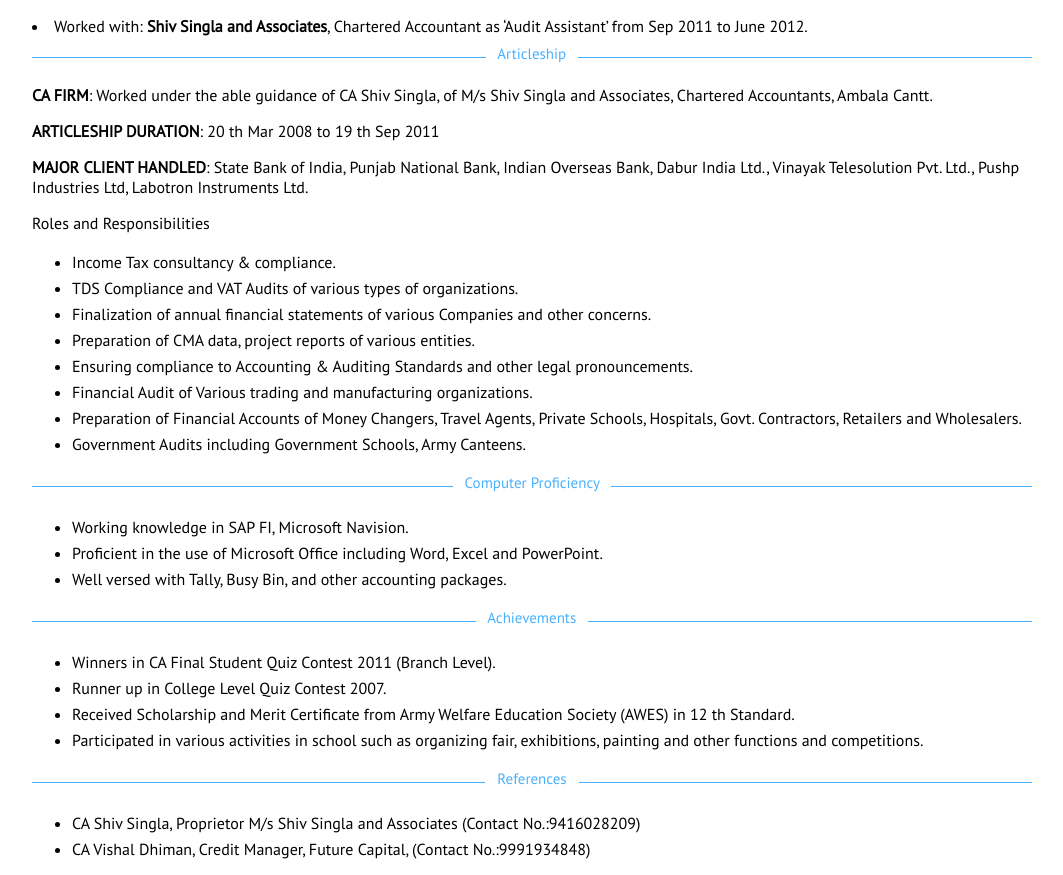
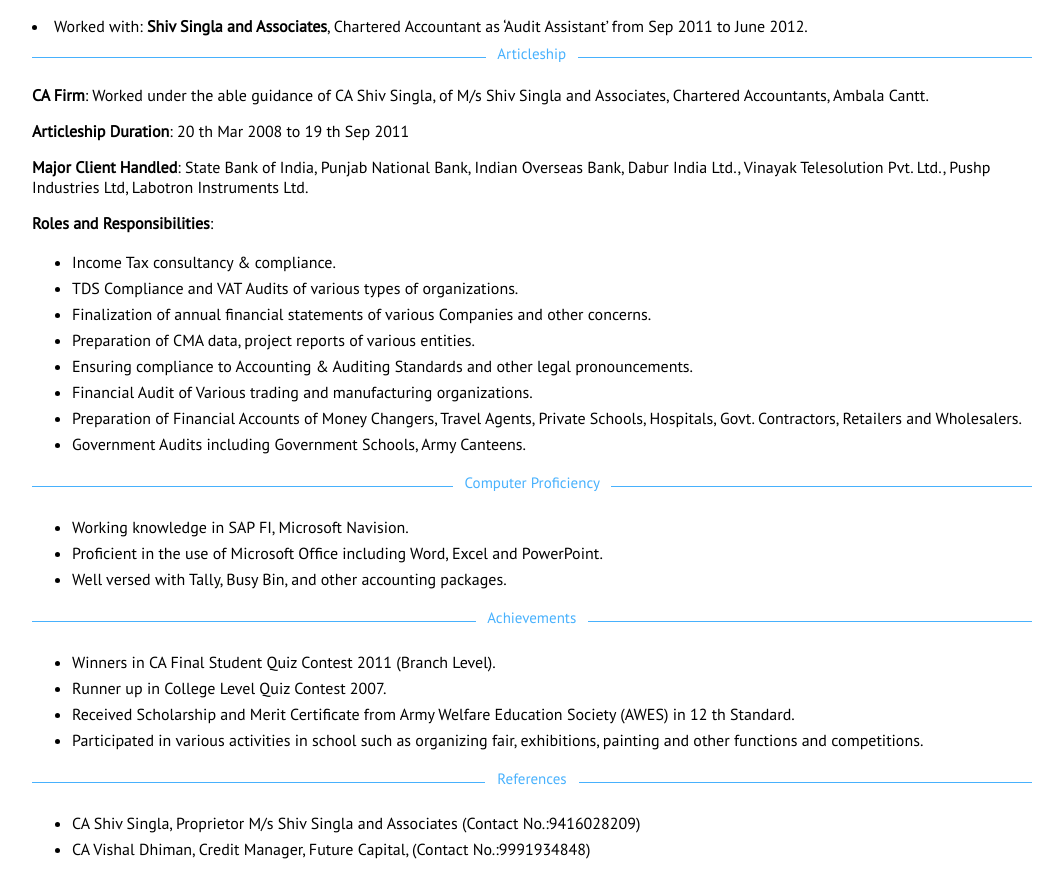
Before and after one commit to Mikoyan-Gurevich/saurabh-resume, a plain HTML site: page index.html in a window 1280 px wide. Shown: the part 1498-2373 px from the top of the page, without its empty margins (108-1171 px from the left). Drawn offline with Linux system fonts and the light colour scheme.

Commit message:
corrections done again again again

```diff
--- a/index.html
+++ b/index.html
@@ -202,16 +202,17 @@
         </div>
         <div class='articleshipItems'>
             <ul>
-                <b>CA FIRM</b>: Worked under the able guidance of CA Shiv Singla, of M/s Shiv Singla and Associates, Chartered
+                <b>CA Firm</b>: Worked under the able guidance of CA Shiv Singla, of M/s Shiv Singla and Associates, Chartered
                 Accountants, Ambala Cantt.
             </ul>
             <ul>
-                <b>ARTICLESHIP DURATION</b>: 20 th Mar 2008 to 19 th Sep 2011</ul>
+                <b>Articleship Duration</b>: 20 th Mar 2008 to 19 th Sep 2011</ul>
             <ul>
-                <b>MAJOR CLIENT HANDLED</b>: State Bank of India, Punjab National Bank, Indian Overseas Bank, Dabur India Ltd.,
+                <b>Major Client Handled</b>: State Bank of India, Punjab National Bank, Indian Overseas Bank, Dabur India Ltd.,
                 Vinayak Telesolution Pvt. Ltd., Pushp Industries Ltd, Labotron Instruments Ltd.
             </ul>
-            <ul>Roles and Responsibilities</ul>
+            <ul>
+                <b>Roles and Responsibilities</b>:</ul>
             <div>
                 <ul>
                     <li>Income Tax consultancy &amp; compliance.</li>
```
